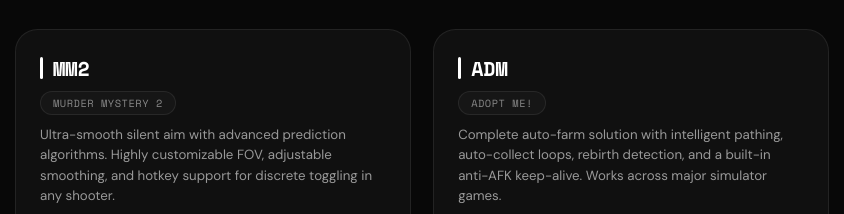
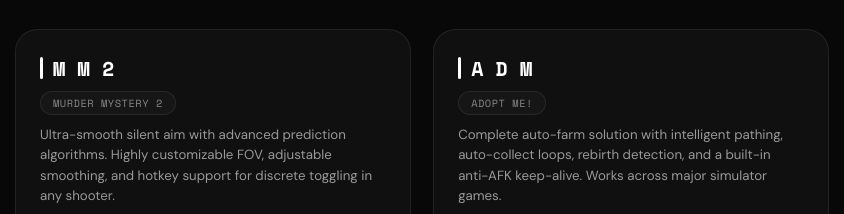
Before and after one commit to pixelsport/syntaXcripts, a plain HTML site: page index.html in a window 1280 px wide. Shown: the part 1034-1248 px from the top of the page, 9-853 px from the left. Drawn offline with nearby package versions, Linux system fonts and the light colour scheme.

Commit message:
Update index.html

```diff
--- a/index.html
+++ b/index.html
@@ -1048,14 +1048,14 @@
 ══════════════════════════════════════════════ */
 const scriptsData = [
   {
-    name: "MM2",
+    name: "M M 2",
     game: "MURDER MYSTERY 2",
     desc: "Ultra-smooth silent aim with advanced prediction algorithms. Highly customizable FOV, adjustable smoothing, and hotkey support for discrete toggling in any shooter.",
     features: ["Silent Aim", "Prediction", "Aimbot", "Auto Kill Murderer", "ESP", "Auto Farm"],
     loadstring: `loadstring(game:HttpGet("https://raw.githubusercontent.com/RE-Bloxified/MM2/refs/heads/main/lua"))()`
   },
   {
-    name: "ADM",
+    name: "A D M",
     game: "ADOPT ME!",
     desc: "Complete auto-farm solution with intelligent pathing, auto-collect loops, rebirth detection, and a built-in anti-AFK keep-alive. Works across major simulator games.",
     features: ["Auto Farm", "Collector", "Anti-AFK", "Auto MFR", "Pet Spawner"],
```
